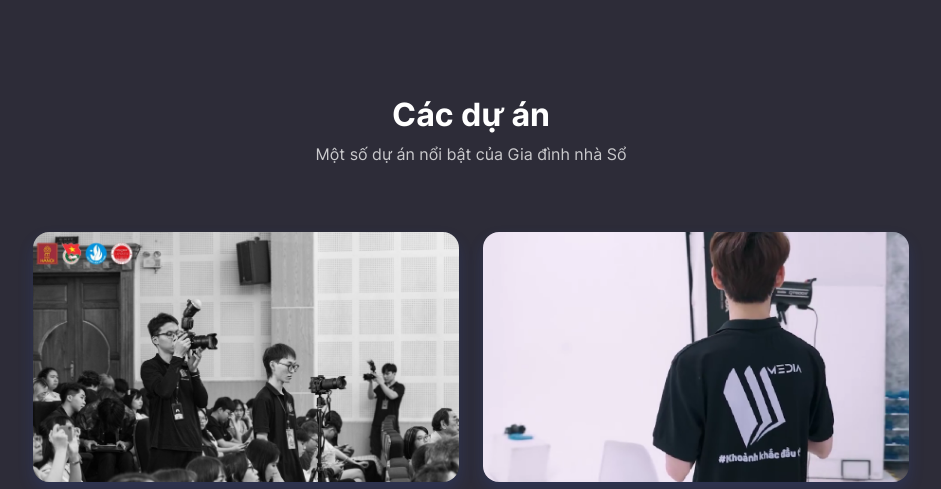
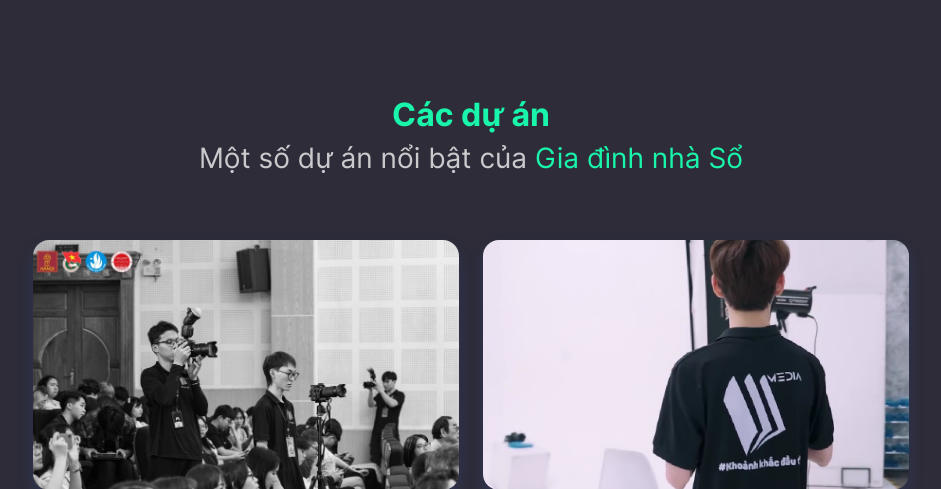
Before and after one commit to quanyato/so-media-new, a PHP site: page /projects.php in a window 1280 px wide. Shown: the part 75-564 px from the top of the page, without its empty margins (169-1110 px from the left). Run offline with PHP 8.4, Linux system fonts and the light colour scheme.

Commit message:
improve title projects page

```diff
--- a/projects.php
+++ b/projects.php
@@ -26,8 +26,8 @@
         <div class="container py-5">
             <div class="row mb-5">
                 <div class="col-md-8 col-xl-6 text-center mx-auto">
-                    <h2 class="fw-bold">Các dự án</h2>
-                    <p class="text-muted">Một số dự án nổi bật của Gia đình nhà Sổ</p>
+                    <h2 class="fw-bold text-success">Các dự án</h2>
+                    <h3 class="text-muted">Một số dự án nổi bật của <span class="text-success">Gia đình nhà Sổ</span></p>
                 </div>
             </div>
             <div id="projectList" class="row row-cols-1 row-cols-md-2 mx-auto" style="max-width: 900px;">
```
